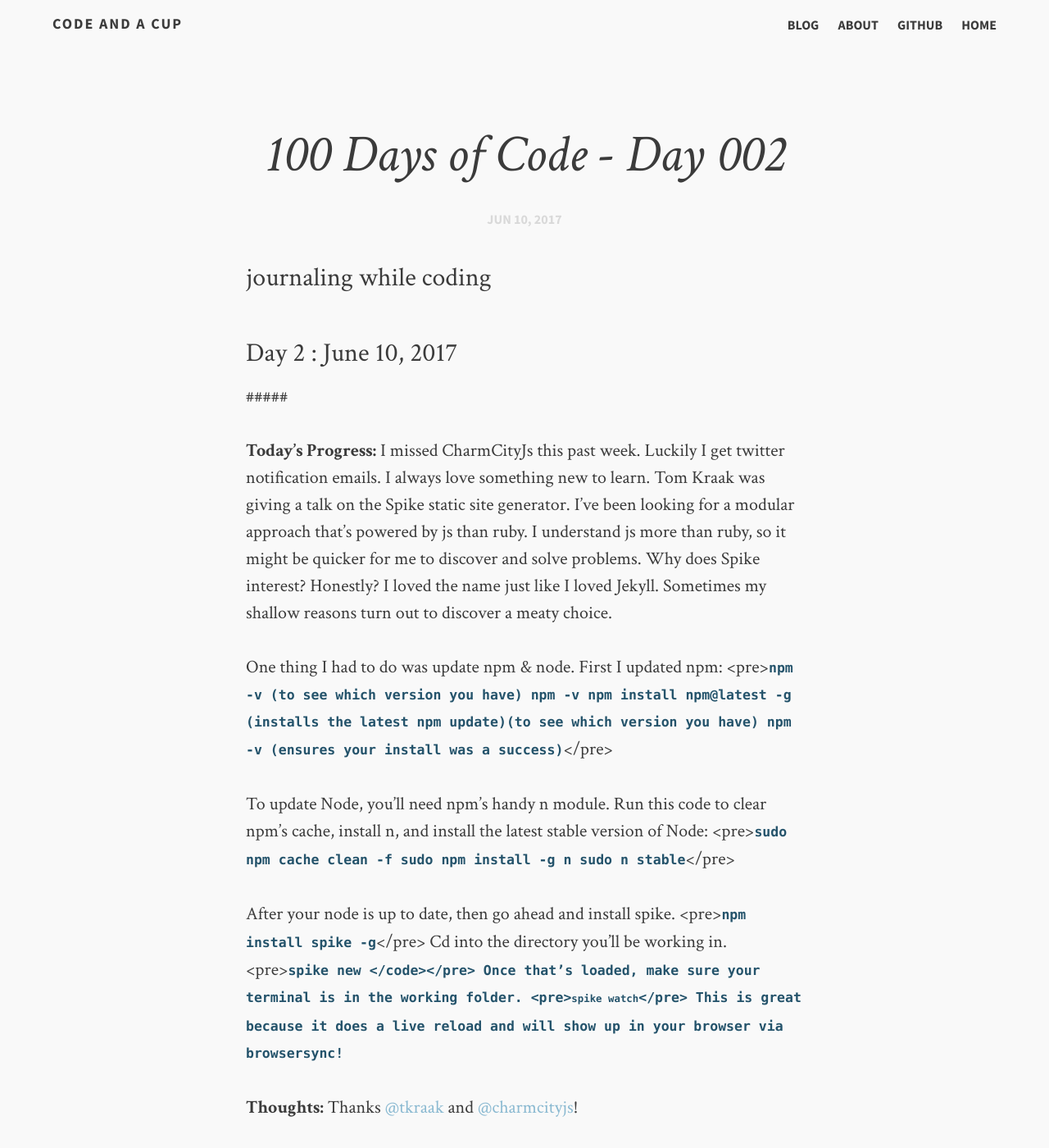
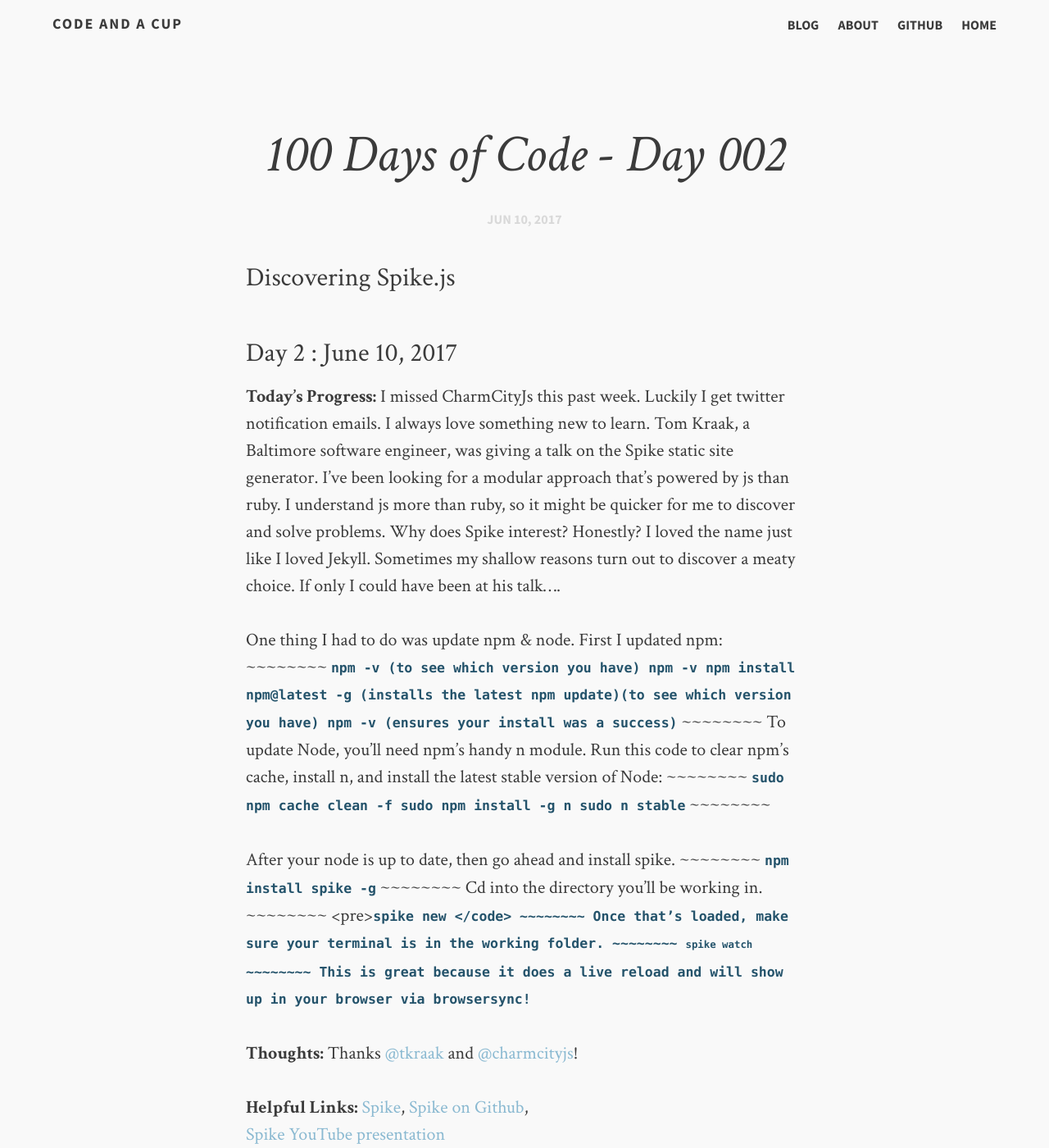
Before and after one commit to nicollehahn/blog, a Jekyll site: the page built from _posts/2017-06-10-100DOC-02.md, in a window 1280 px wide and 1400 px high. Shown: the whole window at 82% size. Built offline with Jekyll 4.4.1, drawn with Linux system fonts in a browser that asks for light colours; Markdown is read by kramdown in place of the engine named in the settings; comment, search, counter and statistics services are not loaded.

Commit message:
issues w/code blocks
Not displaying correctly in jekyll.  Using kramdown for markdown.
Let’s hope the tildes work….

```diff
--- a/_config.yml
+++ b/_config.yml
@@ -38,6 +38,8 @@ timezone:    America/New_York
 future:      true
 highlighter: rouge
 markdown:    kramdown
+markdown: redcarpet
+extensions: [fenced_code_blocks]
 
 kramdown:
   auto_ids: true
--- a/_posts/2017-06-10-100DOC-02.md
+++ b/_posts/2017-06-10-100DOC-02.md
@@ -1,38 +1,45 @@
 ---
 layout: post-no-feature
 title: "100 Days of Code - Day 002"
-description: "journaling while coding"
+description: "Discovering Spike.js"
 comments: true
 category: articles
-tags: [coding, 100-days-of-code]
+tags: [coding-journal, 100-days-of-code]
 ---
 
 ### Day 2 : June 10, 2017
-#####
 
-**Today's Progress:** I missed CharmCityJs this past week.  Luckily I get twitter notification emails.  I always love something new to learn.  Tom Kraak was giving a talk on the Spike static site generator.  I’ve been looking for a modular approach that’s powered by js than ruby.  I understand js more than ruby, so it might be quicker for me to discover and solve problems.  Why does Spike interest?  Honestly?  I loved the name just like I loved Jekyll.  Sometimes my shallow reasons turn out to discover a meaty choice.
+**Today's Progress:** I missed CharmCityJs this past week.  Luckily I get twitter notification emails.  I always love something new to learn.  Tom Kraak, a Baltimore software engineer, was giving a talk on the Spike static site generator.  I’ve been looking for a modular approach that’s powered by js than ruby.  I understand js more than ruby, so it might be quicker for me to discover and solve problems.  Why does Spike interest?  Honestly?  I loved the name just like I loved Jekyll.  Sometimes my shallow reasons turn out to discover a meaty choice.  If only I could have been at his talk....
 
 One thing I had to do was update npm & node.  First I updated npm:
-    <pre><code>npm -v (to see which version you have)
+    ~~~~~~~~
+    <code>npm -v (to see which version you have)
     npm -v npm install npm@latest -g (installs the latest npm update)(to see which version you have)
-    npm -v (ensures your install was a success)</code></pre>
-
+    npm -v (ensures your install was a success)</code>
+    ~~~~~~~~
 To update Node, you’ll need npm’s handy n module. Run this code to clear npm’s cache, install n, and install the latest stable version of Node:
-    <pre><code>sudo npm cache clean -f
+    ~~~~~~~~
+    <code>sudo npm cache clean -f
     sudo npm install -g n
-    sudo n stable</code></pre>
+    sudo n stable</code>
+    ~~~~~~~~
 
 After your node is up to date, then go ahead and install spike.
-    <pre><code>npm install spike -g</code></pre>
+    ~~~~~~~~
+    <code>npm install spike -g</code>
+    ~~~~~~~~
 Cd into the directory you’ll be working in.
-    <pre><code>spike new <projectname></code></pre>
+    ~~~~~~~~
+    <pre><code>spike new <projectname></code>
+    ~~~~~~~~
 Once that’s loaded, make sure your terminal is in the working folder.
-    <pre><code>spike watch</code></pre>
+    ~~~~~~~~
+    <code>spike watch</code>
+    ~~~~~~~~
 This is great because it does a live reload and will show up in your browser via browsersync!
 
 
 **Thoughts:** Thanks [@tkraak](http://www.twitter.com/tkraak) and [@charmcityjs](http://www.twitter.com/charmcityjs)!
 
-**Helpful Links:** [Spike](http://www.spike.cf/),
-		  [Spike on Github](https://github.com/static-dev/spike),
+**Helpful Links:** [Spike](http://www.spike.cf/), [Spike on Github](https://github.com/static-dev/spike),
 		  [Spike YouTube presentation](http://https://www.youtube.com/watch?v=JtgTa4ACPT8)
```
